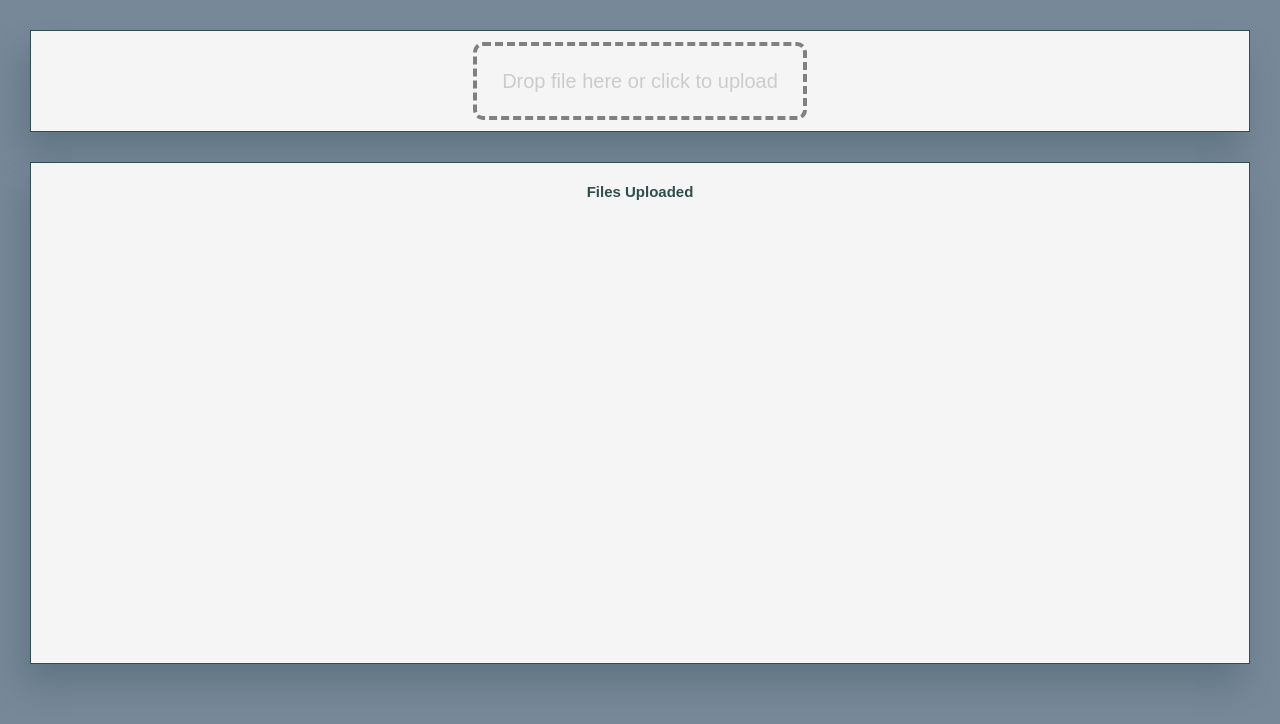
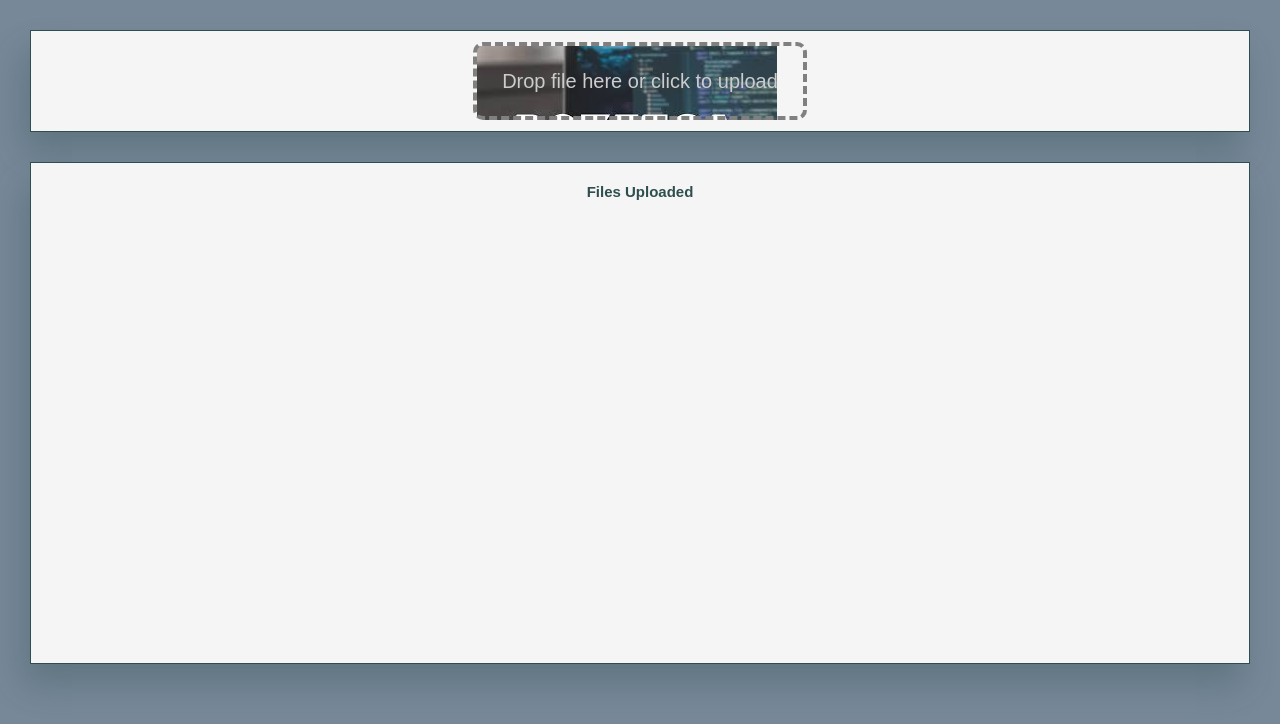
Before and after one commit to derekianrosas/AppInDayBack, a website: page BackApp/static/index.html in a window 1280 px wide. Drawn offline with Linux system fonts and the light colour scheme.

Commit message:
Reworked styles and html

```diff
--- a/BackApp/static/index.html
+++ b/BackApp/static/index.html
@@ -167,6 +167,13 @@ body {
   color: #cccccc;
   border: 4px dashed grey;
   border-radius: 10px;
+  flex-direction: column;
+  background-image: url("../static/bottega.png");
+  background-repeat: no-repeat;
+}
+
+.drop-zone:active {
+  background-image: none;
 }
 
 h1 {
```
